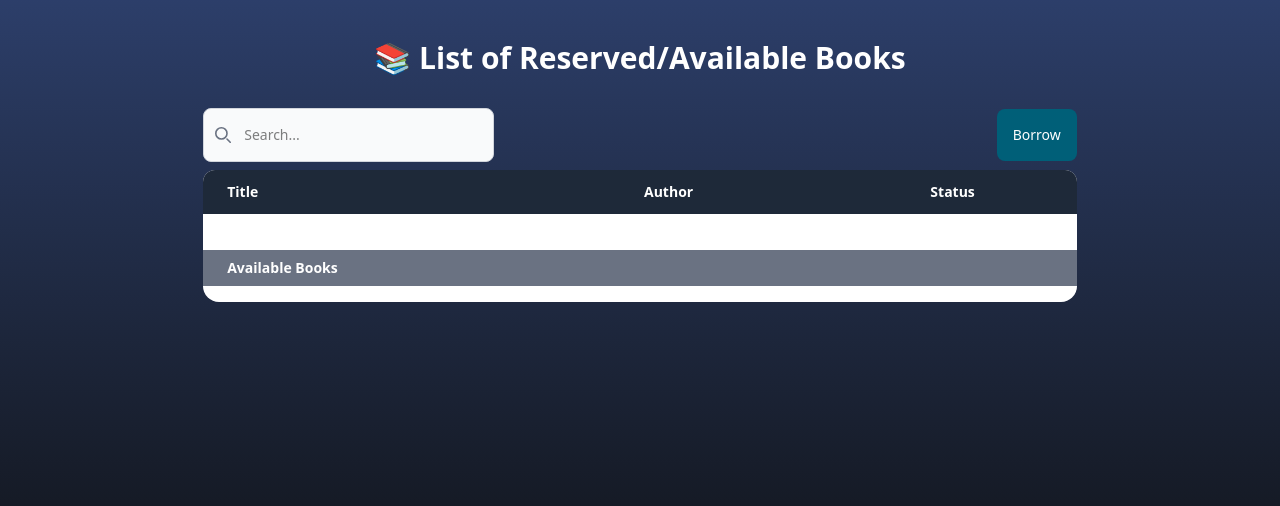
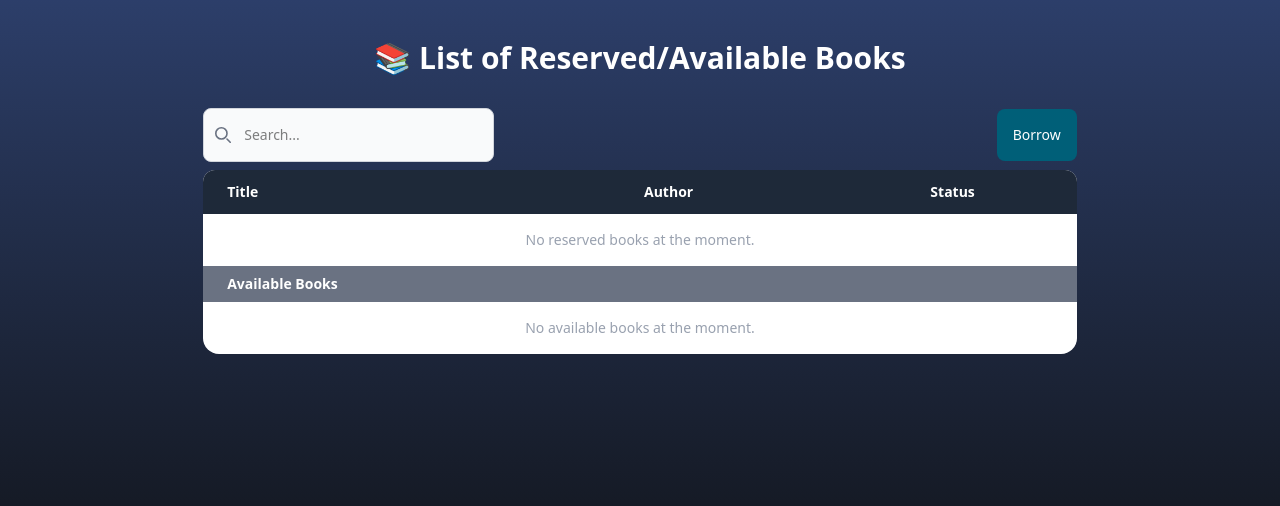
Before and after one commit to Eiron-Van/Libraprint, a PHP site: page /Borrowing/borrow_book.php in a window 1280 px wide. Shown: the part 77-583 px from the top of the page. Run offline with PHP 8.4, Linux system fonts and the light colour scheme; the visitor is signed in with stand-in values (Sample User, id 1); data that the repository does not hold is empty; style sheets or scripts are compiled from the project's sources.

Commit message:
added no reserved book at the moment so it doesnt give a void

```diff
--- a/Borrowing/borrow_book.php
+++ b/Borrowing/borrow_book.php
@@ -160,6 +160,8 @@ $availableBooks = $conn->query("
                         <div class="col-span-2 text-center"><?= htmlspecialchars($row['status']) ?> (<?= htmlspecialchars($row['purpose']) ?>)</div>
                     </div>
                     <?php endwhile; ?>
+                <?php else: ?>
+                    <div class="text-center py-4 text-gray-400">No reserved books at the moment.</div>
                 <?php endif; ?>
 
                 <!-- Available Section Label -->
```
